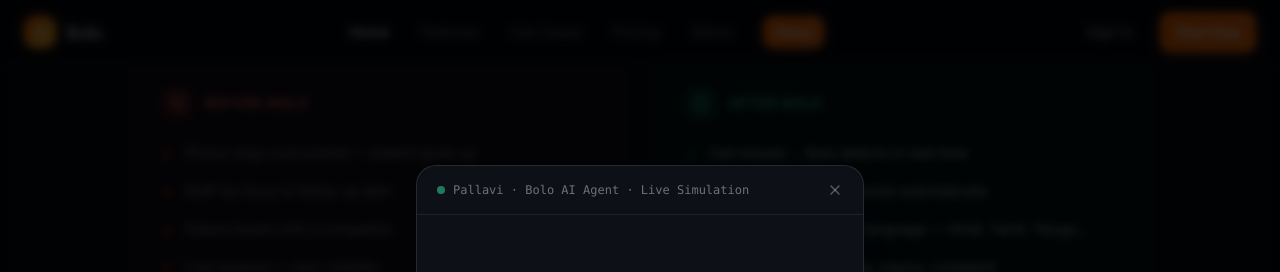
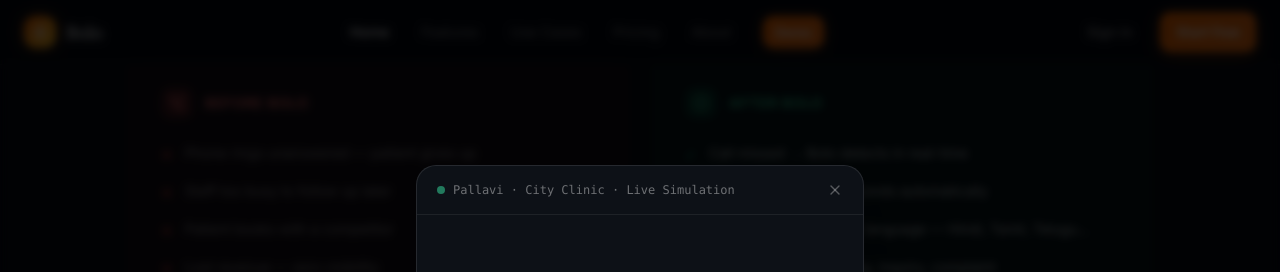
Before and after one commit to a3solutionsandservices-art/Bolo, a Next.js app in the folder frontend/: page / in a window 1280 px wide. Both pictures are taken after a click on the button "See exactly how it works — 45 second demo". Shown: the part 866-1138 px from the top of the page. Built offline with nearby package versions, Linux system fonts and the light colour scheme.

Commit message:
fix: remove Bolo AI Agent label, show only Pallavi

```diff
--- a/frontend/components/MissedCallSimulator.tsx
+++ b/frontend/components/MissedCallSimulator.tsx
@@ -150,7 +150,7 @@ export default function MissedCallSimulator({ onClose }: { onClose?: () => void
         <div className="flex items-center justify-between px-5 py-4 border-b border-white/[0.07]">
           <div className="flex items-center gap-2">
             <div className="w-2 h-2 rounded-full bg-emerald-400 animate-pulse" />
-            <span className="text-xs font-mono text-white/40">Pallavi · Bolo AI Agent · Live Simulation</span>
+            <span className="text-xs font-mono text-white/40">Pallavi · City Clinic · Live Simulation</span>
           </div>
           <button onClick={() => { reset(); onClose?.(); }} className="text-white/30 hover:text-white/70 transition-colors">
             <X className="w-4 h-4" />
```
